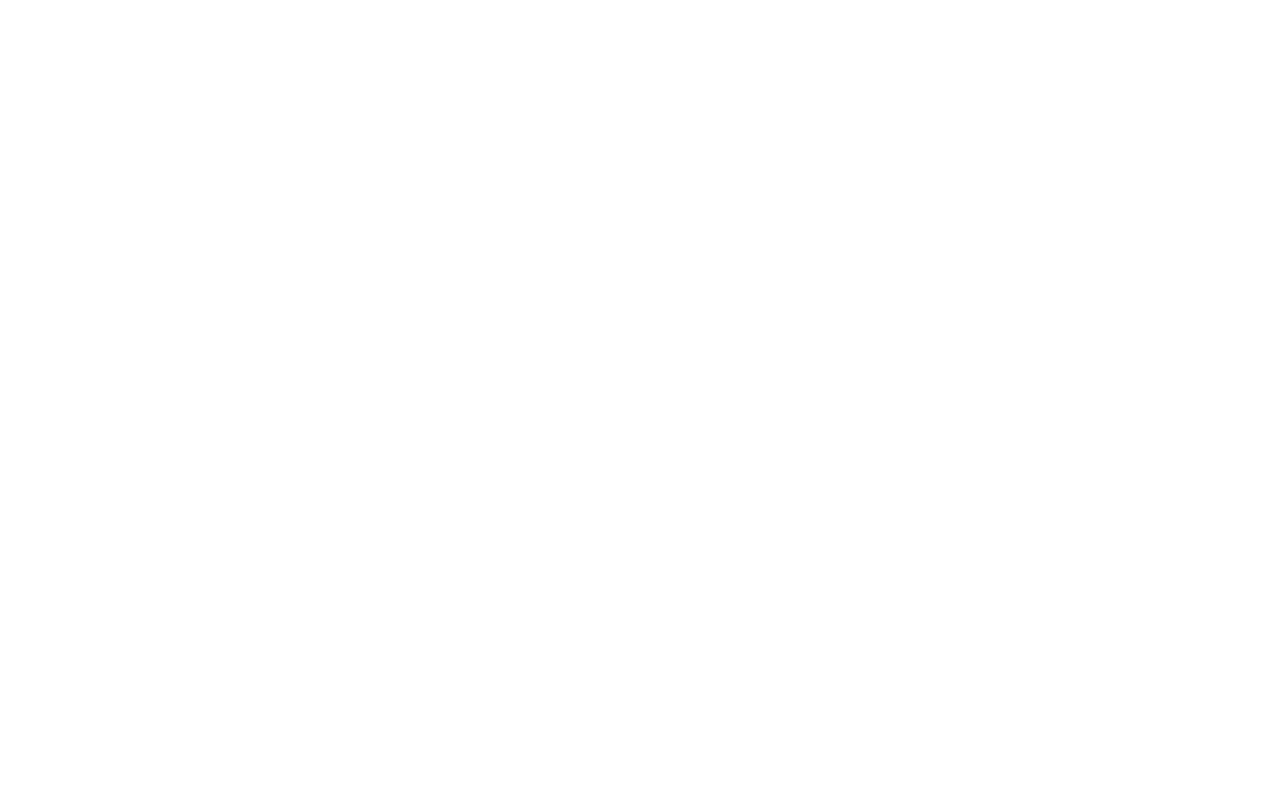
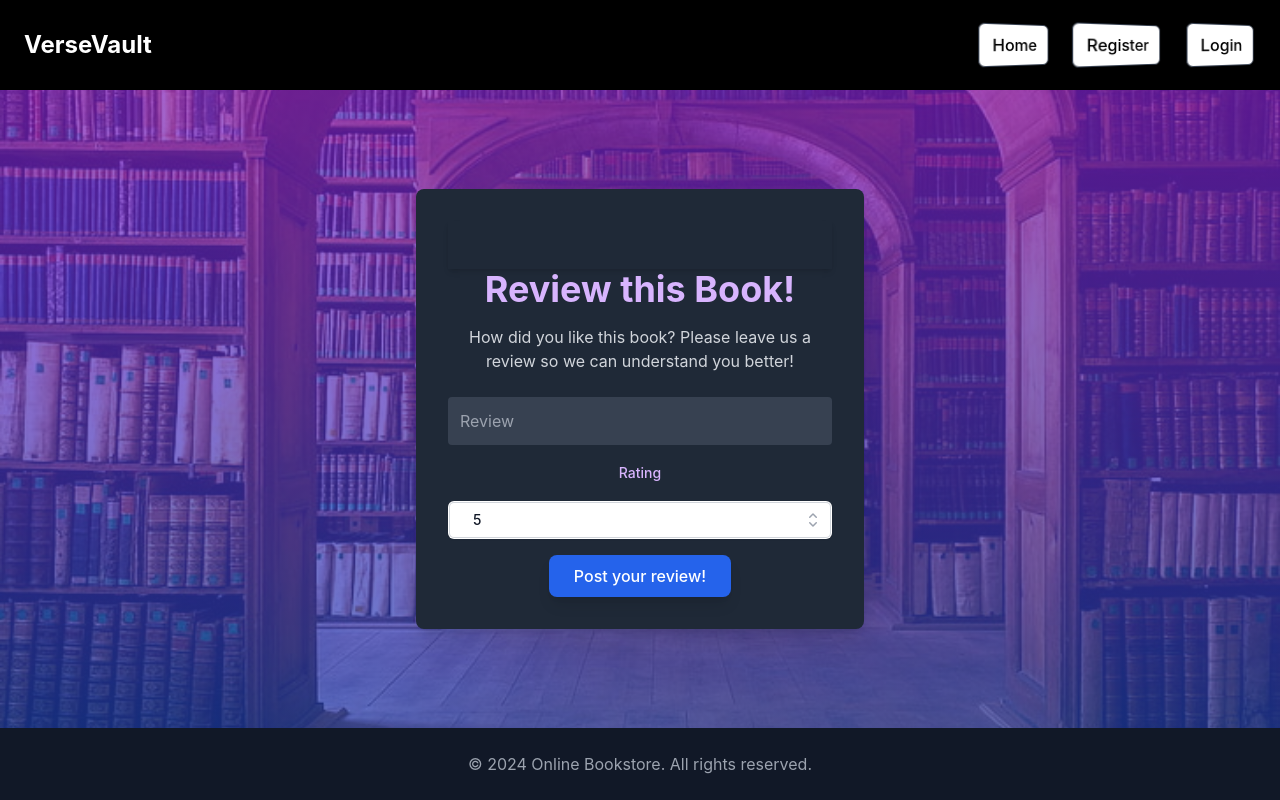
Before and after one commit to Rahul-pro1/VerseVault, a React (Vite) app in the folder frontend/: page /review/1 in a window 1280 px wide. Before the commit this address had no page. Built offline with nearby package versions, Linux system fonts and the light colour scheme.

Commit message:
Final commit

```diff
--- a/frontend/src/App.jsx
+++ b/frontend/src/App.jsx
@@ -12,6 +12,7 @@ import { MyContext } from './MyContext'
 import { useState } from 'react'
 import Vendors from './components/Vendors'
 import ViewBooks from './components/ViewBooks'
+import Review from './components/Review'
 
 export default function App() {
   const [user, setUser] = useState({})
@@ -31,7 +32,7 @@ export default function App() {
         <Route path='/update/:id' element={<UpdateBook/>}/>
         <Route path='/recommend' element={<Recommend/>}/>
         <Route path='/vendors' element={<Vendors/>}/>
-        {/* <Route path='/review/:id' element={<Review/>}/> */}
+        <Route path='/review/:id' element={<Review/>}/>
       </Routes>
       </Router>
     </MyContext.Provider>
--- a/frontend/src/components/BookSearch.jsx
+++ b/frontend/src/components/BookSearch.jsx
@@ -10,8 +10,8 @@ function BookSearch() {
 
   const handleSearch = async (e) => {
     e.preventDefault();
-    setLoading(true);  // Start loading
-    setBooks([]);      // Clear previous results
+    setLoading(true);
+    setBooks([]);
 
     try {
       console.log("QUERY", query);
--- a/frontend/src/components/Login.jsx
+++ b/frontend/src/components/Login.jsx
@@ -1,5 +1,5 @@
 import React, { useState } from 'react';
-import { Link } from 'react-router-dom';
+import { Link, useNavigate } from 'react-router-dom';
 import axios from "axios";
 import Nav from './Nav';
 import { useContext } from 'react';
@@ -11,6 +11,7 @@ const Login = () => {
   const [password, setPassword] = useState("")
 
   const { user, setUser } = useContext(MyContext)
+  const navigate = useNavigate()
 
   async function handleLogin(e){
 
@@ -28,8 +29,8 @@ const Login = () => {
         }
       )
 
-      console.log(response.data);
       setUser(response.data)
+      navigate('/')
     } catch (error) {
       console.log(error);
     }
--- a/frontend/src/components/NewBook.jsx
+++ b/frontend/src/components/NewBook.jsx
@@ -1,6 +1,6 @@
 import axios from 'axios';
 import React, { useState } from 'react';
-import { Link } from 'react-router-dom';
+import { Link, useNavigate } from 'react-router-dom';
 import Nav from './Nav.jsx'
 
 axios.defaults.withCredentials = true; // Enable cookies for cross-origin requests
@@ -15,14 +15,15 @@ const NewBook = () => {
   const [book_cover, setBook_cover] = useState(null)
   const [copies, setCopies] = useState(0)
 
+  const navigate = useNavigate()
+
   async function handleSubmit(e){
 
     e.preventDefault()
 
     try {
-      // console.log("FORM DATA", formData)
       const response = await axios.post("/api/v1/books/new", { title, author, genre, plot, book_price, book_cover, copies })
-      console.log(response.data);
+      navigate('/viewBook')
 
     } catch (error) {
       console.log(error);
--- a/frontend/src/components/Recommend.jsx
+++ b/frontend/src/components/Recommend.jsx
@@ -7,11 +7,14 @@ function Recommend() {
   const [books, setBooks] = useState([]);
   const [loading, setLoading] = useState(false);
 
+
   useEffect(() => {
+    setLoading(true);
     async function recommend() {
         const res = await axios.get(`/api/v1/books/recommend`)
         console.log(res.data)
         setBooks(res.data)
+        setLoading(false)
     }
     recommend()
   }, []);
--- a/frontend/src/components/Register.jsx
+++ b/frontend/src/components/Register.jsx
@@ -1,6 +1,6 @@
 import axios from 'axios';
 import React, { useState } from 'react';
-import { Link } from 'react-router-dom';
+import { Link, useNavigate } from 'react-router-dom';
 import Nav from './Nav.jsx';
 
 axios.defaults.withCredentials = true; // Enable cookies for cross-origin requests
@@ -14,6 +14,7 @@ const Register = () => {
   const [confirm_password, setConfirm_password] = useState("");
   const [contact, setContact] = useState("");
   const [profile, setProfile] = useState(null);
+  const navigate = useNavigate()
 
   async function handleSubmit(e) {
     e.preventDefault();
@@ -30,8 +31,7 @@ const Register = () => {
 
     try {
       const response = await axios.post("/api/v1/users/register", formData);
-      console.log(response.data);
-
+      navigate('/login')
     } catch (error) {
       console.log(error);
     }
--- a/frontend/src/components/Review.jsx
+++ b/frontend/src/components/Review.jsx
@@ -1,6 +1,10 @@
+'use client'
+
 import axios from 'axios';
 import React, { useState } from 'react';
-import { Link, useParams } from 'react-router-dom';
+import { Link, useNavigate, useParams } from 'react-router-dom';
+import { Label, Listbox, ListboxButton, ListboxOption, ListboxOptions } from '@headlessui/react'
+import { CheckIcon, ChevronUpDownIcon } from '@heroicons/react/20/solid'
 import Nav from './Nav.jsx'
 
 axios.defaults.withCredentials = true; // Enable cookies for cross-origin requests
@@ -8,18 +12,16 @@ axios.defaults.withCredentials = true; // Enable cookies for cross-origin reques
 const Review = () => {
 
   const [content, setContent] = useState('')
-  const [rating, setRating] = useState(null)
+  const [rating, setRating] = useState(5)
   const { id } = useParams()
-
+  const navigate = useNavigate()
   async function handleSubmit(e){
 
     e.preventDefault()
 
     try {
-      // console.log("FORM DATA", formData)
-      const response = await axios.post(`/api/v1/books/:id/review`, { title, author, genre, plot, book_price, book_cover, copies })
-      console.log(response.data);
-
+      const response = await axios.post(`/api/v1/books/${ id }/review`, { content, rating })
+      navigate(`/view/${ id }`)
     } catch (error) {
       console.log(error);
 
@@ -33,7 +35,7 @@ const Review = () => {
       {/* Register Form Section with Background Image */}
       <section
         className="flex-grow flex items-center justify-center text-center py-20 bg-cover bg-center relative"
-        style={{ backgroundImage: `url('/library.jpg')` }} // Replace with correct path to your uploaded image
+        style={{ backgroundImage: `url('/library.jpg')` }}
       >
         {/* Gradient Overlay */}
         <div className="absolute inset-0 bg-gradient-to-b from-purple-700 to-blue-800 opacity-70"></div>
@@ -45,67 +47,58 @@ const Review = () => {
             </div>
           </div>
         </nav>
-          <h2 className="text-4xl font-bold mb-4 text-purple-300">Add a New Book</h2>
-          <p className="text-gray-300 mb-6">Post your books here!</p>
+          <h2 className="text-4xl font-bold mb-4 text-purple-300">Review this Book!</h2>
+          <p className="text-gray-300 mb-6">How did you like this book? Please leave us a review so we can understand you better!</p>
 
           <form className="space-y-4" onSubmit={handleSubmit} method='POST'>
             <input
               type="text"
-              placeholder="Title"
-              name='title'
+              placeholder="Review"
+              name='review'
               className="w-full p-3 rounded bg-gray-700 text-white"
-              onChange={ (e) => setTitle(e.target.value) }
+              onChange={ (e) => setContent(e.target.value) }
             />
-            <input
-              type="text"
-              placeholder="Author"
-              name='author'
-              className="w-full p-3 rounded bg-gray-700 text-white"
-              onChange={ (e) => setAuthor(e.target.value) }
-            />
-            <input
-              type="text"
-              placeholder="Genre"
-              name='genre'
-              className="w-full p-3 rounded bg-gray-700 text-white"
-              onChange={ (e) => setGenre(e.target.value) }
-            />
-            <input
-              type="text"
-              placeholder="Plot"
-              name='plot'
-              className="w-full p-3 rounded bg-gray-700 text-white"
-              onChange={ (e) => setPlot(e.target.value) }
-            />
-            <input
-              type="number"
-              placeholder="Price"
-              name='book_price'
-              className="w-full p-3 rounded bg-gray-700 text-white"
-              onChange={ (e) => setBook_price(e.target.value) }
-            />
-            <input
-              type="number"
-              placeholder="Copies"
-              name='copies'
-              className="w-full p-3 rounded bg-gray-700 text-white"
-              onChange={ (e) => setCopies(e.target.value) }
-            />
-            {/* Custom file upload styling */}
-            <label className="w-full flex flex-col items-center px-4 py-3 bg-gray-700 text-white rounded cursor-pointer">
-            <span>Upload Book Cover</span>
-            <input
-              type="file"
-              name="book_cover"
-              className="hidden"
-              onChange={(e) => setBook_cover(e.target.files[0])} // use files[0] for file object
-            />
-          </label>
+            <Listbox value={rating} onChange={setRating}>
+              <Label className="block text-sm/6 font-medium text-purple-300">Rating</Label>
+              <div className="relative mt-2">
+                <ListboxButton className="relative w-full cursor-default rounded-md bg-white py-1.5 pl-3 pr-10 text-left text-gray-900 shadow-sm ring-1 ring-inset ring-gray-300 focus:outline-none focus:ring-2 focus:ring-indigo-500 sm:text-sm/6">
+                  <span className="flex items-center">
+                    <span className="ml-3 block truncate">{rating}</span>
+                  </span>
+                  <span className="pointer-events-none absolute inset-y-0 right-0 ml-3 flex items-center pr-2">
+                    <ChevronUpDownIcon aria-hidden="true" className="size-5 text-gray-400" />
+                  </span>
+                </ListboxButton>
+
+                <ListboxOptions
+                  transition
+                  className="absolute z-10 mt-1 max-h-56 w-full overflow-auto rounded-md bg-white py-1 text-base shadow-lg ring-1 ring-black/5 focus:outline-none data-[closed]:data-[leave]:opacity-0 data-[leave]:transition data-[leave]:duration-100 data-[leave]:ease-in sm:text-sm"
+                >
+                  {[1,2,3,4,5].map((rating) => (
+                    <ListboxOption
+                      key={rating}
+                      value={rating}
+                      className="group relative cursor-default select-none py-2 pl-3 pr-9 text-gray-900 data-[focus]:bg-indigo-600 data-[focus]:text-white"
+                    >
+                      <div className="flex items-center">
+                        <span className="ml-3 block truncate font-normal group-data-[selected]:font-semibold">
+                          {rating}
+                        </span>
+                      </div>
+
+                      <span className="absolute inset-y-0 right-0 flex items-center pr-4 text-indigo-600 group-data-[focus]:text-white [.group:not([data-selected])_&]:hidden">
+                        <CheckIcon aria-hidden="true" className="size-5" />
+                      </span>
+                    </ListboxOption>
+                  ))}
+                </ListboxOptions>
+              </div>
+            </Listbox>
             <button
               type="submit"
               className="bg-blue-600 hover:bg-blue-500 text-white py-2 px-6 rounded-lg shadow-lg transition duration-300"
             >
-              Add Book!
+              Post your review!
             </button>
           </form>
 
--- a/frontend/src/components/UpdateBook.jsx
+++ b/frontend/src/components/UpdateBook.jsx
@@ -1,6 +1,6 @@
 import axios from 'axios';
 import React, { useState, useEffect } from 'react';
-import { Link, useParams } from 'react-router-dom';
+import { Link, useNavigate, useParams } from 'react-router-dom';
 import Nav from './Nav.jsx';
 
 axios.defaults.withCredentials = true; // Enable cookies for cross-origin requests
@@ -15,6 +15,8 @@ const UpdateBook = () => {
   const [plot, setPlot] = useState('');
   const [book_price, setBook_price] = useState('');
   const [copies, setCopies] = useState('');
+
+  const navigate = useNavigate()
 
   useEffect(() => {
     async function fetchBookData() {
@@ -41,7 +43,7 @@ const UpdateBook = () => {
 
     try {
       const response = await axios.put(`/api/v1/books/${id}`, { title, author, genre, plot, book_price, copies });
-      console.log(response.data);
+      navigate(`/view/${ id }`)
     } catch (error) {
       console.error("Error updating book:", error);
     }
--- a/frontend/src/components/Vendors.jsx
+++ b/frontend/src/components/Vendors.jsx
@@ -1,10 +1,11 @@
 import React, { useEffect, useState } from 'react';
-import { Link } from 'react-router-dom';
+import { Link, useNavigate } from 'react-router-dom';
 import axios from "axios";
 import Nav from './Nav';
 
 const Vendors = () => {
   const [vendors, setVendors] = useState([])
+  const navigate = useNavigate()
 
   useEffect(() => {
     async function getVendors() {
@@ -18,7 +19,7 @@ const Vendors = () => {
   async function handleDelete(username) {
     try {
         const res = await axios.delete(`/api/v1/admin/delete/${ username }`)
-        console.log(res.data)
+        Navigate('/vendors')
     } catch (err) {
         console.log(err)
     }
--- a/frontend/src/components/View.jsx
+++ b/frontend/src/components/View.jsx
@@ -1,18 +1,19 @@
 'use client'
 
 import { useState, useEffect, useContext } from 'react'
-import { useParams, Link } from 'react-router-dom'
+import { useParams, useNavigate, Link } from 'react-router-dom'
 import axios from 'axios'
 import Nav from './Nav'
 import { MyContext } from '../MyContext'
+import { StarIcon } from '@heroicons/react/20/solid'
 
 axios.defaults.withCredentials = true;
 
 export default function View() {
   const [book, setBook] = useState({})
-  const [reviews, setReviews] = useState([])
   const { id } = useParams()
   const { user, setUser } = useContext(MyContext)
+  const navigate = useNavigate()
 
   console.log("id", id)
 
@@ -21,9 +22,6 @@ export default function View() {
       const res = await axios.get(`/api/v1/books/${ id }`)
       console.log(res.data)
       setBook(res.data)
-      // const review_res = await axios.get(`/api/v1/books/${ id }/reviews`)
-      // console.log(review_res.data)
-      // setReviews(review_res.data)
     }
     viewBook()
   }, [])
@@ -33,7 +31,7 @@ export default function View() {
       evt.preventDefault()
       console.log("Book id", id)
       const res = await axios.post('/api/v1/users/shopping', { book_id: id, copies: 1 })
-      console.log(res.data)
+      navigate('/cart')
     } catch (err) {
       console.log(err)
     }
@@ -60,27 +58,23 @@ export default function View() {
             <p className="text-xl tracking-tight text-gray-900"><strong>Price: </strong>{book.book_price}</p>
 
             {/* Reviews */}
-            {/* <div className="mt-6">
+            <div className="mt-6">
               <h3 className="sr-only">Reviews</h3>
               <div className="flex items-center">
               <div className="flex items-center">
-                  {[0, 1, 2, 3, 4].map((rating) => (
+                {[1, 2, 3, 4, 5].map((index) => (
                   <StarIcon
-                      // key={rating}
+                    key={index}
                     aria-hidden="true"
-                      className={classNames(
-                        reviews.average > rating ? 'text-gray-900' : 'text-gray-200',
-                        'h-5 w-5 shrink-0',
-                      )}
+                    className={`h-5 w-5 ${
+                      index <= book.avg_rating ? 'text-indigo-600' : 'text-gray-300'
+                    }`}
                   />
                 ))}
               </div>
-                <p className="sr-only">{reviews.average} out of 5 stars</p>
-                <a href={reviews.href} className="ml-3 text-sm font-medium text-indigo-600 hover:text-indigo-500">
-                  {reviews.totalCount} reviews
-                </a>
+              <p className='text-gray-900'>{book.avg_rating} out of 5 stars</p>
               </div>
-            </div> */}
+            </div>
           {
             user.role === "customer" ? (
               <form className="mt-10" method="POST" onSubmit={handleSubmit}>
@@ -91,11 +85,11 @@ export default function View() {
                     alt="Book cover"
                   />
                 </div>
-                {/* <button
+                <button
                   className="mt-10 flex w-full items-center justify-center rounded-md border border-transparent bg-indigo-600 px-8 py-3 text-base font-medium text-white hover:bg-indigo-700 focus:outline-none focus:ring-2 focus:ring-indigo-500 focus:ring-offset-2"
                 >
-                  <Link to={`/review/:id`} className='text-white'>Add review</Link>
-                </button> */}
+                  <Link to={`/review/${ id }`} className='text-white'>Add review</Link>
+                </button>
                 <button
                   type="submit"
                   className="mt-10 flex w-full items-center justify-center rounded-md border border-transparent bg-indigo-600 px-8 py-3 text-base font-medium text-white hover:bg-indigo-700 focus:outline-none focus:ring-2 focus:ring-indigo-500 focus:ring-offset-2"
@@ -143,7 +137,37 @@ export default function View() {
             </div>
 
             <div className="mt-10">
-              <h2 className="text-sm font-medium text-gray-900">Details</h2>
+              <h2 className="text-sm font-medium text-gray-900">Reviews</h2>
+              <ul role="list" className="divide-y divide-gray-100">
+              {book.reviews?.map((review) => (
+                <li key={review.review_id} className="flex justify-between gap-x-6 py-5">
+                  <div className="flex min-w-0 gap-x-4">
+                    <div className="min-w-0 flex-auto">
+                      <p className="text-sm font-semibold text-gray-900">
+                        {review.customer_username}
+                      </p>
+                      <p className="mt-1 truncate text-xs text-gray-500">
+                        {review.content}
+                      </p>
+                    </div>
+                  </div>
+                  <div className="hidden shrink-0 sm:flex sm:flex-col sm:items-end">
+                    <p className="text-sm text-gray-900">{review.rating} / 5</p>
+                    <div className="flex items-center">
+                      {[1, 2, 3, 4, 5].map((index) => (
+                        <StarIcon
+                          key={index}
+                          aria-hidden="true"
+                          className={`h-5 w-5 ${
+                            index <= review.rating ? 'text-indigo-600' : 'text-gray-300'
+                          }`}
+                        />
+                      ))}
+                    </div>
+                  </div>
+                </li>
+              ))}
+            </ul>
 
             </div>
           </div>
```
Also changed, not shown: 1 other file (tests, documents, lock files or other folders). Lines whose indentation alone changed are shown as unchanged.
